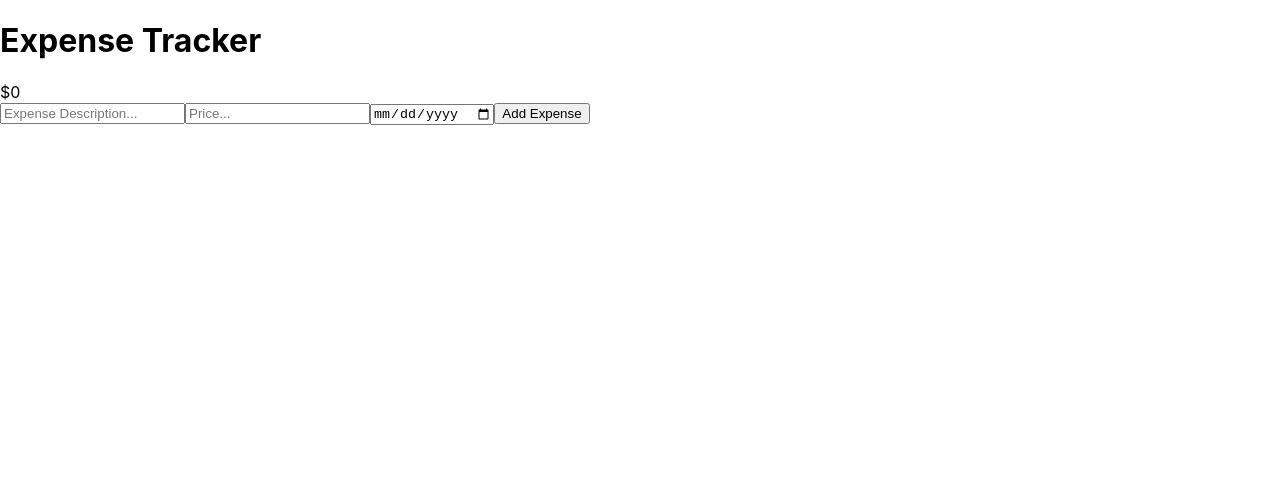
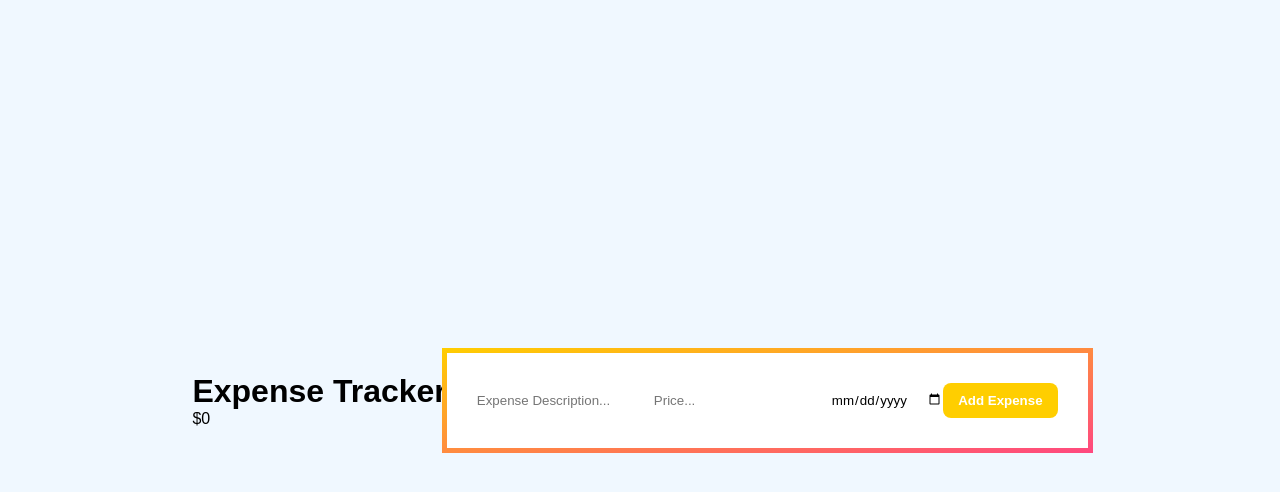
Before and after one commit to hz0123/TechTrekProject, a React (Create React App) app: page / in a window 1280 px wide. Shown: the top 492 px of the page. Built offline with nearby package versions, Linux system fonts and the light colour scheme.

Commit message:
changes to css for login page

```diff
--- a/package.json
+++ b/package.json
@@ -6,9 +6,10 @@
     "@testing-library/jest-dom": "^5.16.4",
     "@testing-library/react": "^13.2.0",
     "@testing-library/user-event": "^13.5.0",
+    "axios": "^0.27.2",
     "react": "^18.1.0",
     "react-dom": "^18.1.0",
-    "react-scripts": "5.0.1",
+    "react-scripts": "^2.1.3",
     "web-vitals": "^2.1.4"
   },
   "scripts": {
--- a/src/App.js
+++ b/src/App.js
@@ -30,23 +30,23 @@
     setUser({name: "", email: ""});
   }
 
-  function getData() {
-    axios({
-      method: "GET",
-      url:"/login",
-    })
-    .then((response) => {
-      const res =response.data
-      setProfileData(({
-        email: res.email,
-        password: res.password}))
-    }).catch((error) => {
-      if (error.response) {
-        console.log(error.response)
-        console.log(error.response.status)
-        console.log(error.response.headers)
-        }
-    })}
+  // function getData() {
+  //   axios({
+  //     method: "GET",
+  //     url:"/login",
+  //   })
+  //   .then((response) => {
+  //     const res =response.data
+  //     setProfileData(({
+  //       email: res.email,
+  //       password: res.password}))
+  //   }).catch((error) => {
+  //     if (error.response) {
+  //       console.log(error.response)
+  //       console.log(error.response.status)
+  //       console.log(error.response.headers)
+  //       }
+  //   })}
 
   return (
     <div className="App">
--- a/src/index.css
+++ b/src/index.css
@@ -1,13 +1,101 @@
-body {
+* {
   margin: 0;
-  font-family: -apple-system, BlinkMacSystemFont, 'Segoe UI', 'Roboto', 'Oxygen',
-    'Ubuntu', 'Cantarell', 'Fira Sans', 'Droid Sans', 'Helvetica Neue',
-    sans-serif;
-  -webkit-font-smoothing: antialiased;
-  -moz-osx-font-smoothing: grayscale;
+  padding: 0;
+  box-sizing: border-box;
+  font-family: montserrat, sans-serif;
 }
 
-code {
-  font-family: source-code-pro, Menlo, Monaco, Consolas, 'Courier New',
-    monospace;
+input, button {
+  appearance: none;
+  background: none;
+  border: none;
+  outline: none;
 }
+
+.App {
+  height: 100vh;
+  display: flex;
+  align-items: center;
+  justify-content: center;
+  background-color: aliceblue
+}
+
+form {
+  display:block;
+  position: relative;
+}
+
+form:after{
+  content: '';
+  display: block;
+  position: absolute;
+  top: -5px;
+  left: -5px;
+  right: -5px;
+  bottom: -5px;
+  z-index: 1;
+  background-image: linear-gradient(to bottom right, #FFCE00, #FF4880);
+}
+
+form .form-inner {
+  position: relative;
+  display: block;
+  background-color: #FFF;
+  padding: 30px;
+  z-index:2;
+}
+
+form .form-inner h2 {
+  color: #888;
+  font-size: 28px;
+  font-weight: 500;
+  margin-bottom: 30px;
+}
+
+form .form-inner .form-group {
+  display: block;
+  width: 300px;
+  margin-bottom: 15px;
+}
+
+.form-inner .form-group label {
+  display: block;
+  color: #666;
+  font-size: 12px;
+  margin-bottom: 5px;
+  transition: 0.4s;
+}
+
+.form-inner .form-group:focus-within label {
+  color: #FE4880;
+}
+
+form .form-inner .form-group input {
+  display: block;
+  width: 100%;
+  padding: 10px 15px;
+  background-color: #F8F8F8;
+  border-radius: 8px;
+  transition: 0.4s;
+}
+
+form .form-inner .form-group input:focus {
+  box-shadow: 0px 0px 3px rgba(0,0,0,0.2);
+}
+
+form .form-inner input[type="submit"] {
+  display: inline-block;
+  padding: 10px 15px;
+  border-radius: 8px;
+  background-image: linear-gradient(to right, #FFCE00 50%, #FFCE00 50%, #FE4880);
+  background-size: 200%;
+  background-position: 0%;
+  transition: 0.4s;
+  color: #FFF;
+  font-weight: 700;
+  cursor: pointer;
+}
+
+form .form-inner input[type="submit"]:hover {
+  background-position: 100% 0%;
+}
```
Also changed, not shown: 1 other file (tests, documents, lock files or other folders).
